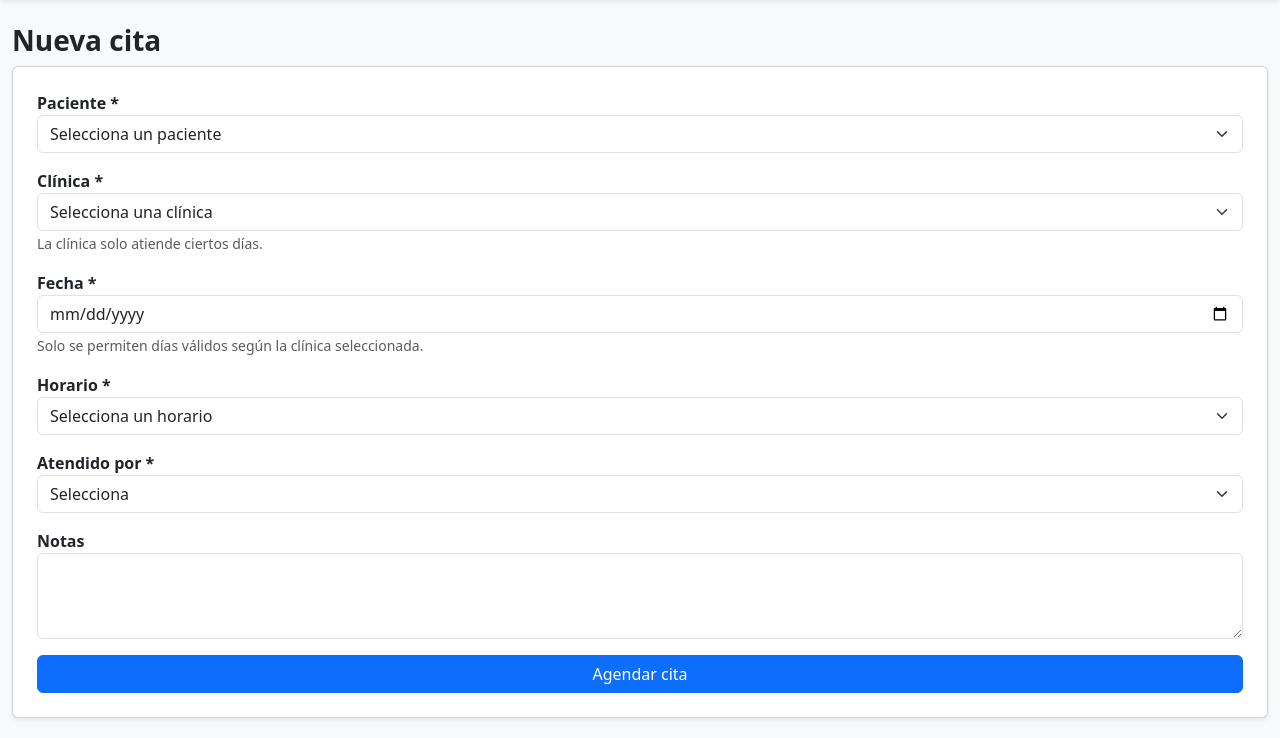
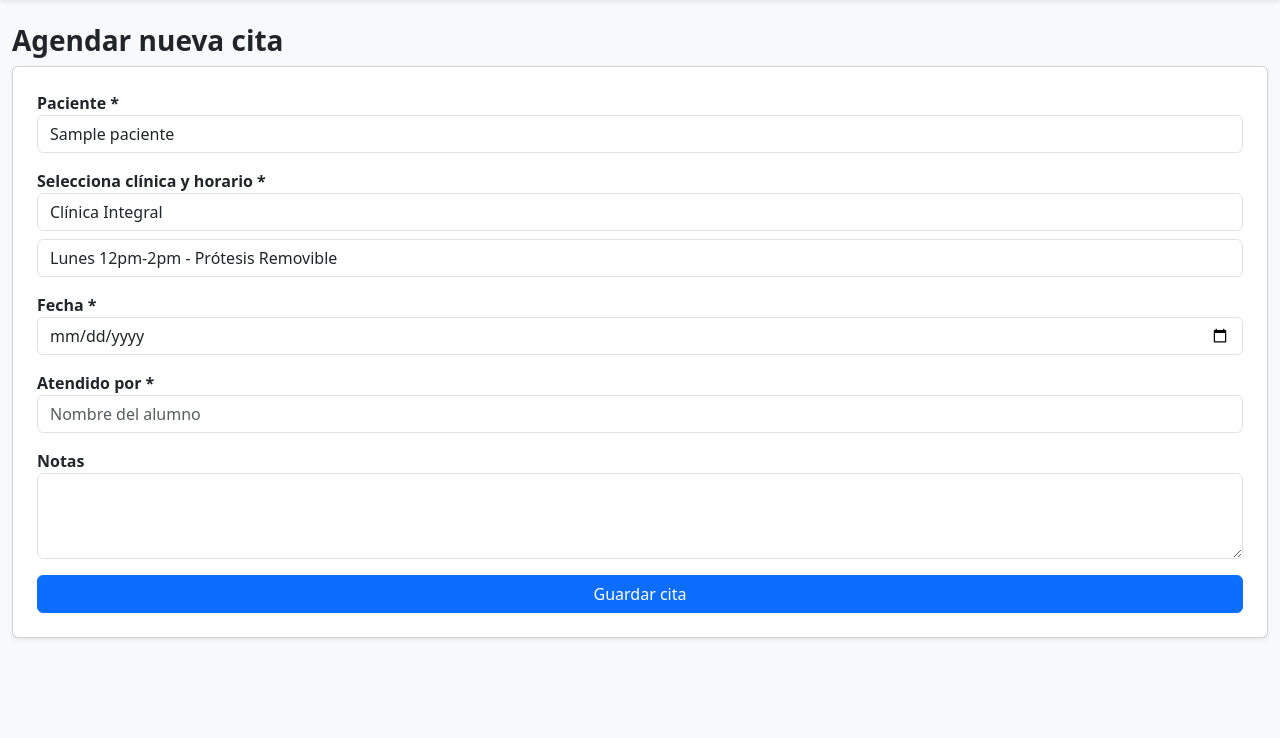
Before and after one commit to Luislopeze/Clinica, a Flask app: template templates/nueva_cita.html in a window 1280 px wide. Shown: the part 62-800 px from the top of the page. Run offline with Flask 3, Linux system fonts and the light colour scheme; the template is opened without the code that fills it: most values are stand-ins (such as "Sample title", 1, 10 or a date in 2020).

Commit message:
Update nueva_cita.html

```diff
--- a/templates/nueva_cita.html
+++ b/templates/nueva_cita.html
@@ -1,55 +1,52 @@
 {% extends "base.html" %}
 {% block content %}
-<h3 class="fw-bold">Nueva cita</h3>
+<h3 class="fw-bold">Agendar nueva cita</h3>
 
 <div class="card shadow-sm p-4">
     <form method="post">
+
         <!-- Paciente -->
         <div class="mb-3">
             <label class="fw-bold">Paciente *</label>
-            <select name="paciente" class="form-select" required>
-                <option selected disabled>Selecciona un paciente</option>
+            <select name="paciente" class="form-control" required>
                 {% for p in pacientes %}
-                <option>{{ p }}</option>
+                <option value="{{ p }}">{{ p }}</option>
                 {% endfor %}
             </select>
         </div>
 
-        <!-- Clínica -->
+        <!-- Clínica y horario -->
         <div class="mb-3">
-            <label class="fw-bold">Clínica *</label>
-            <select id="clinica" name="clinica" class="form-select" required onchange="actualizarHorarios()">
-                <option selected disabled>Selecciona una clínica</option>
-                {% for c in clinicas %}
-                <option>{{ c }}</option>
-                {% endfor %}
+            <label class="fw-bold">Selecciona clínica y horario *</label>
+            <select name="clinica" class="form-control mb-2" required>
+                <option value="Clínica Integral">Clínica Integral</option>
+                <option value="Prótesis Total">Prótesis Total</option>
+                <option value="Prótesis Removible">Prótesis Removible</option>
             </select>
-            <small class="text-muted">La clínica solo atiende ciertos días.</small>
+
+            <select name="horario" class="form-control" required>
+                <option value="Lunes 12:00-14:00 Prótesis Removible">Lunes 12pm-2pm - Prótesis Removible</option>
+                <option value="Lunes 16:00-18:00 Clínica Integral">Lunes 4pm-6pm - Clínica Integral</option>
+                <option value="Martes 16:00-18:00 Clínica Integral">Martes 4pm-6pm - Clínica Integral</option>
+                <option value="Miércoles 10:00-12:00 Clínica Integral">Miércoles 10am-12pm - Clínica Integral</option>
+                <option value="Miércoles 12:00-14:00 Prótesis Removible">Miércoles 12pm-2pm - Prótesis Removible</option>
+                <option value="Miércoles 16:00-18:00 Prótesis Total">Miércoles 4pm-6pm - Prótesis Total</option>
+                <option value="Jueves 16:00-18:00 Clínica Integral">Jueves 4pm-6pm - Clínica Integral</option>
+                <option value="Viernes 10:00-12:00 Clínica Integral">Viernes 10am-12pm - Clínica Integral</option>
+                <option value="Viernes 12:00-14:00 Prótesis Total">Viernes 12pm-2pm - Prótesis Total</option>
+            </select>
         </div>
 
         <!-- Fecha -->
         <div class="mb-3">
             <label class="fw-bold">Fecha *</label>
             <input type="date" name="fecha" class="form-control" required>
-            <small class="text-muted">Solo se permiten días válidos según la clínica seleccionada.</small>
         </div>
 
-        <!-- Horario -->
-        <div class="mb-3">
-            <label class="fw-bold">Horario *</label>
-            <select id="horario" name="horario" class="form-select" required>
-                <option selected disabled>Selecciona un horario</option>
-            </select>
-        </div>
-
-        <!-- Atendido por -->
+        <!-- Alumno / Atendido por -->
         <div class="mb-3">
             <label class="fw-bold">Atendido por *</label>
-            <select name="atendido_por" class="form-select" required>
-                <option selected disabled>Selecciona</option>
-                <option>Luis</option>
-                <option>Angie</option>
-            </select>
+            <input type="text" name="atendido_por" class="form-control" placeholder="Nombre del alumno" required>
         </div>
 
         <!-- Notas -->
@@ -58,22 +55,7 @@
             <textarea name="notas" class="form-control" rows="3"></textarea>
         </div>
 
-        <button class="btn btn-primary w-100">Agendar cita</button>
+        <button class="btn btn-primary w-100">Guardar cita</button>
     </form>
 </div>
-
-<script>
-    const horarios = {{ horarios | tojson }};
-    function actualizarHorarios() {
-        const clinicaSeleccionada = document.getElementById("clinica").value;
-        const selectHorario = document.getElementById("horario");
-        selectHorario.innerHTML = '<option selected disabled>Selecciona un horario</option>';
-        const dias = horarios[clinicaSeleccionada];
-        for (const dia in dias) {
-            const opt = document.createElement("option");
-            opt.textContent = dia + " " + dias[dia];
-            selectHorario.appendChild(opt);
-        }
-    }
-</script>
 {% endblock %}
```
